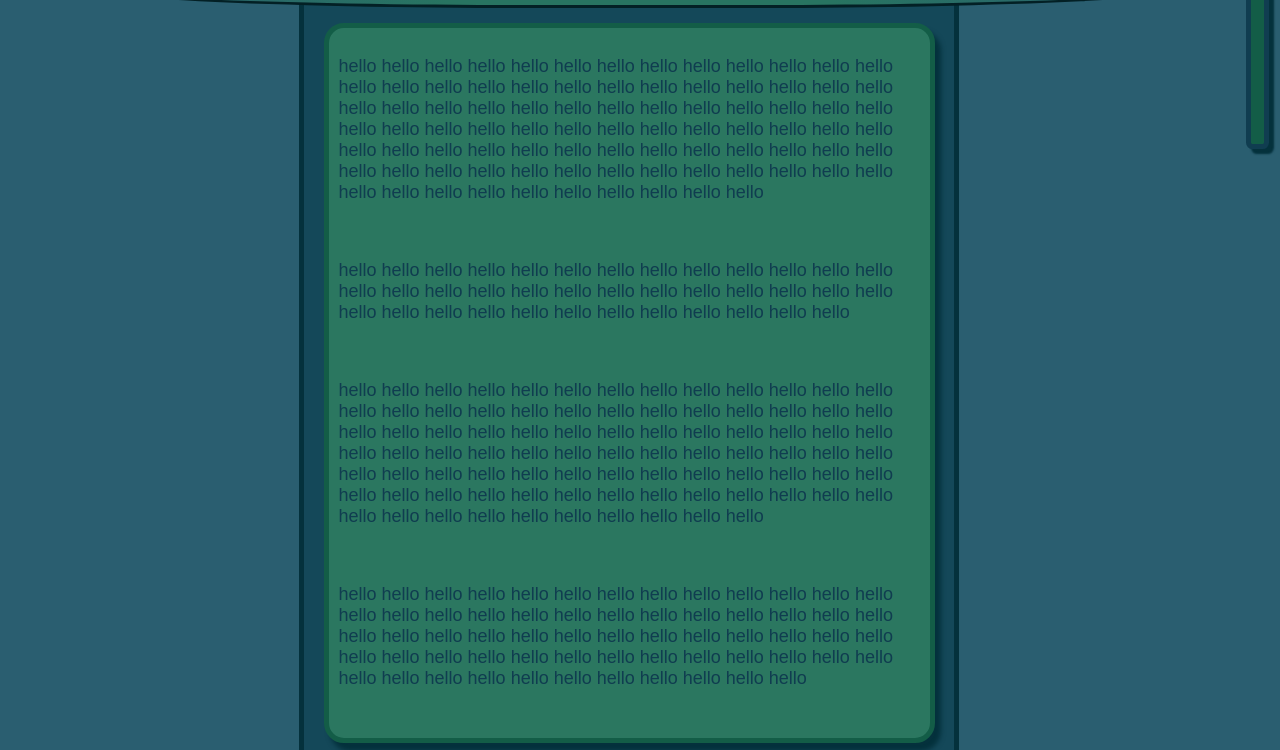
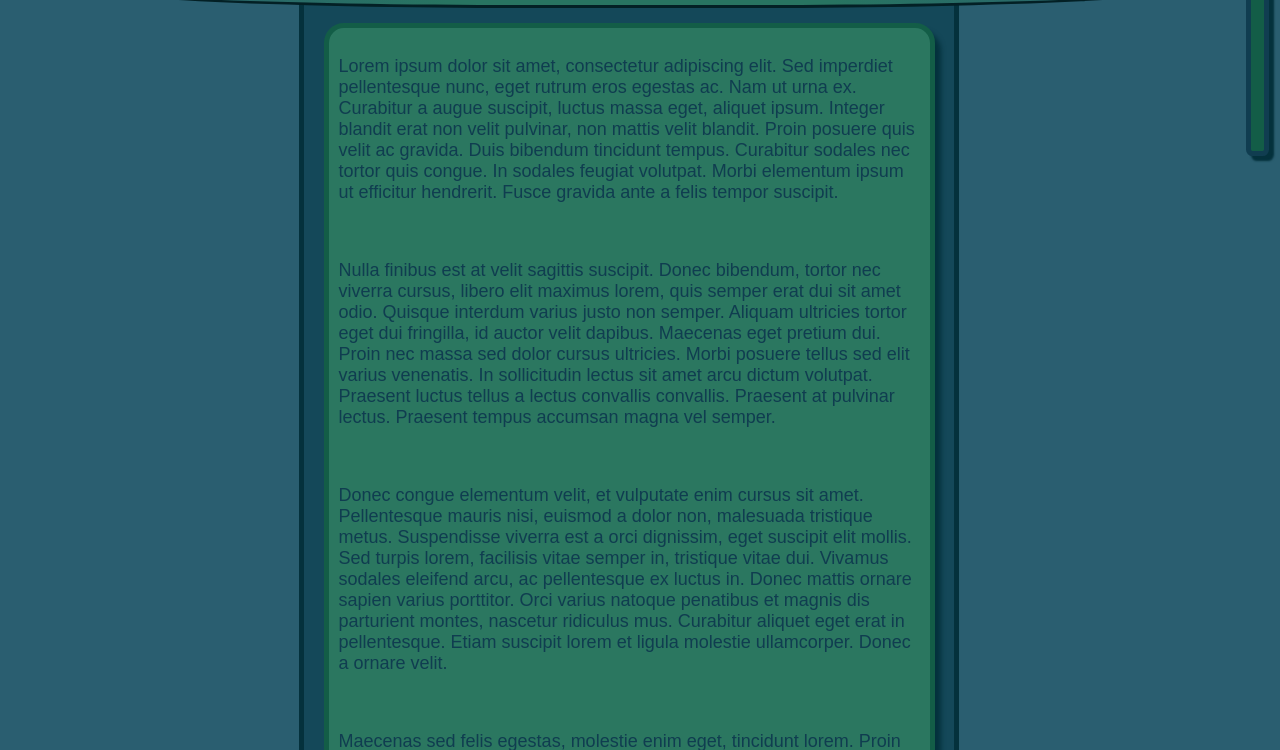
Before and after one commit to Prytherchs/Scroll_Animation, a plain HTML site: page index.html in a window 1280 px wide. Shown: the part 50-800 px from the top of the page. Drawn offline with nearby package versions, Linux system fonts and the light colour scheme.

Commit message:
updated text

```diff
--- a/index.html
+++ b/index.html
@@ -26,131 +26,33 @@
     <div id="newbody">
         <div id="mainpage">
             <article id="Section 1">
-                <p>hello hello hello hello hello hello hello hello hello hello hello hello hello
-                    hello hello hello hello hello hello hello hello hello hello hello hello hello
-                    hello hello hello hello hello hello hello hello hello hello hello hello
-                    hello hello hello hello hello hello hello hello hello hello hello hello hello
-                    hello hello hello hello hello hello hello hello hello hello hello hello
-                    hello hello hello hello hello hello hello hello hello hello hello hello hello
-                    hello hello hello hello hello hello hello hello hello hello hello hello
-                </p>
+                <p>Lorem ipsum dolor sit amet, consectetur adipiscing elit. Sed imperdiet pellentesque nunc, eget rutrum eros egestas ac. Nam ut urna ex. Curabitur a augue suscipit, luctus massa eget, aliquet ipsum. Integer blandit erat non velit pulvinar, non mattis velit blandit. Proin posuere quis velit ac gravida. Duis bibendum tincidunt tempus. Curabitur sodales nec tortor quis congue. In sodales feugiat volutpat. Morbi elementum ipsum ut efficitur hendrerit. Fusce gravida ante a felis tempor suscipit.</p>
                 <br>
-                <p>hello hello hello hello hello hello hello hello hello hello hello hello hello
-                    hello hello hello hello hello hello hello hello hello hello hello hello hello
-                    hello hello hello hello hello hello hello hello hello hello hello hello
-                </p>
+                <p>Nulla finibus est at velit sagittis suscipit. Donec bibendum, tortor nec viverra cursus, libero elit maximus lorem, quis semper erat dui sit amet odio. Quisque interdum varius justo non semper. Aliquam ultricies tortor eget dui fringilla, id auctor velit dapibus. Maecenas eget pretium dui. Proin nec massa sed dolor cursus ultricies. Morbi posuere tellus sed elit varius venenatis. In sollicitudin lectus sit amet arcu dictum volutpat. Praesent luctus tellus a lectus convallis convallis. Praesent at pulvinar lectus. Praesent tempus accumsan magna vel semper.</p>
                 <br>
-                <p>hello hello hello hello hello hello hello hello hello hello hello hello hello
-                    hello hello hello hello hello hello hello hello hello hello hello hello hello
-                    hello hello hello hello hello hello hello hello hello hello hello hello
-                    hello hello hello hello hello hello hello hello hello hello hello hello hello
-                    hello hello hello hello hello hello hello hello hello hello hello hello
-                    hello hello hello hello hello hello hello hello hello hello hello hello hello
-                    hello hello hello hello hello hello hello hello hello hello hello hello
-                </p>
+                <p>Donec congue elementum velit, et vulputate enim cursus sit amet. Pellentesque mauris nisi, euismod a dolor non, malesuada tristique metus. Suspendisse viverra est a orci dignissim, eget suscipit elit mollis. Sed turpis lorem, facilisis vitae semper in, tristique vitae dui. Vivamus sodales eleifend arcu, ac pellentesque ex luctus in. Donec mattis ornare sapien varius porttitor. Orci varius natoque penatibus et magnis dis parturient montes, nascetur ridiculus mus. Curabitur aliquet eget erat in pellentesque. Etiam suscipit lorem et ligula molestie ullamcorper. Donec a ornare velit.</p>
                 <br>
-                <p>hello hello hello hello hello hello hello hello hello hello hello hello hello
-                    hello hello hello hello hello hello hello hello hello hello hello hello hello
-                    hello hello hello hello hello hello hello hello hello hello hello hello
-                    hello hello hello hello hello hello hello hello hello hello hello hello hello
-                    hello hello hello hello hello hello hello hello hello hello hello hello
-                </p>
+                <p>Maecenas sed felis egestas, molestie enim eget, tincidunt lorem. Proin sodales, nulla non vulputate vehicula, turpis elit pretium erat, non faucibus diam est nec tellus. Donec consequat massa ut tortor mollis, eget pharetra est volutpat. Nam varius neque eget faucibus accumsan. Proin et feugiat velit. Vivamus laoreet mollis mauris sit amet vestibulum. Suspendisse tincidunt, eros id convallis dictum, arcu dui pretium nisl, ultricies dapibus ligula felis quis nisl. Etiam aliquet placerat turpis at congue. Donec bibendum lacus risus, a feugiat turpis dignissim at.</p>
                 <br>
             </article>
             <article id="Section 2">
-                <p>hello hello hello hello hello hello hello hello hello hello hello hello hello
-                    hello hello hello hello hello hello hello hello hello hello hello hello hello
-                    hello hello hello hello hello hello hello hello hello hello hello hello
-                    hello hello hello hello hello hello hello hello hello hello hello hello hello
-                    hello hello hello hello hello hello hello hello hello hello hello hello
-                    hello hello hello hello hello hello hello hello hello hello hello hello hello
-                    hello hello hello hello hello hello hello hello hello hello hello hello
-                </p>
+                <p>Duis vel orci pretium, tristique sapien nec, iaculis sapien. Class aptent taciti sociosqu ad litora torquent per conubia nostra, per inceptos himenaeos. Aliquam accumsan fringilla tempor. Pellentesque eu nisl risus. Vestibulum rutrum convallis ipsum at mattis. Suspendisse placerat mauris commodo efficitur dignissim. Vestibulum eu felis ex. Morbi ipsum lorem, finibus in sollicitudin sit amet, vestibulum lacinia tortor. Phasellus dictum massa ac tellus maximus vulputate.</p>
                 <br>
-                <p>hello hello hello hello hello hello hello hello hello hello hello hello hello
-                    hello hello hello hello hello hello hello hello hello hello hello hello hello
-                    hello hello hello hello hello hello hello hello hello hello hello hello
-                </p>
+                <p>Suspendisse id massa nec neque imperdiet molestie et eu lectus. Praesent semper at enim id pellentesque. In hac habitasse platea dictumst. In purus dui, sollicitudin sed ornare at, lacinia volutpat turpis. Sed in ligula pharetra, porta velit sit amet, ultricies mi. Sed pretium ligula nec velit efficitur, vitae bibendum quam sagittis. Sed accumsan, nisi vitae egestas auctor, felis felis sollicitudin lacus, at pulvinar leo tellus eget turpis. Proin placerat lobortis massa et gravida. Vivamus nisl quam, malesuada ac tristique ac, condimentum a nisl. Nunc neque leo, commodo id quam eu, pharetra scelerisque nisi. Aliquam erat volutpat. Vestibulum sapien mi, varius sit amet augue id, lobortis auctor nisi. Ut efficitur auctor nisi id hendrerit. Donec et ante nisl. Aliquam a lacus eget metus placerat porta.</p>
                 <br>
-                <p>hello hello hello hello hello hello hello hello hello hello hello hello hello
-                    hello hello hello hello hello hello hello hello hello hello hello hello hello
-                    hello hello hello hello hello hello hello hello hello hello hello hello
-                    hello hello hello hello hello hello hello hello hello hello hello hello hello
-                    hello hello hello hello hello hello hello hello hello hello hello hello
-                    hello hello hello hello hello hello hello hello hello hello hello hello hello
-                    hello hello hello hello hello hello hello hello hello hello hello hello
-                </p>
+                <p>Maecenas mattis purus sit amet tortor imperdiet, ac elementum augue lacinia. Cras id vehicula ligula. Phasellus imperdiet viverra tincidunt. Proin neque nunc, suscipit sed lorem a, placerat ullamcorper purus. Mauris ornare imperdiet libero, non fermentum nunc pulvinar et. Mauris et dolor orci. Interdum et malesuada fames ac ante ipsum primis in faucibus.</p>
                 <br>
-                <p>hello hello hello hello hello hello hello hello hello hello hello hello hello
-                    hello hello hello hello hello hello hello hello hello hello hello hello hello
-                    hello hello hello hello hello hello hello hello hello hello hello hello
-                    hello hello hello hello hello hello hello hello hello hello hello hello hello
-                    hello hello hello hello hello hello hello hello hello hello hello hello
-                </p>
+                <p>Nam volutpat sem vitae lectus facilisis tempus quis ut arcu. In hendrerit erat id venenatis pulvinar. Proin accumsan, libero eget feugiat gravida, felis est bibendum ante, at pulvinar nunc nisl nec urna. Mauris suscipit sapien in velit interdum condimentum. Fusce venenatis, ex et dignissim finibus, ex neque sagittis nunc, vitae egestas velit velit vitae erat. Mauris pulvinar ut erat at imperdiet. Duis fringilla, massa id fermentum accumsan, turpis erat feugiat lorem, eu posuere mi ex quis leo. Vivamus in convallis turpis. Donec quis urna ac mi varius mollis vel sed ipsum. Nunc cursus ultricies velit, ut sagittis orci lobortis id. Morbi volutpat mauris nec lectus volutpat dictum.</p>
                 <br>
             </article>
             <article id="Section 3">
-                <p>hello hello hello hello hello hello hello hello hello hello hello hello hello
-                    hello hello hello hello hello hello hello hello hello hello hello hello hello
-                    hello hello hello hello hello hello hello hello hello hello hello hello
-                    hello hello hello hello hello hello hello hello hello hello hello hello hello
-                    hello hello hello hello hello hello hello hello hello hello hello hello
-                    hello hello hello hello hello hello hello hello hello hello hello hello hello
-                    hello hello hello hello hello hello hello hello hello hello hello hello
-                </p>
+                <p>Nulla ut viverra tortor. Duis sodales pellentesque ex nec placerat. In fermentum nisl eu felis imperdiet, non eleifend justo tempus. Praesent dolor ipsum, ultricies et tincidunt ut, sollicitudin quis ligula. Proin vitae ornare orci, et luctus massa. Etiam at rhoncus justo, vel lobortis purus. Proin in imperdiet purus, nec ultricies ante.</p>
                 <br>
-                <p>hello hello hello hello hello hello hello hello hello hello hello hello hello
-                    hello hello hello hello hello hello hello hello hello hello hello hello hello
-                    hello hello hello hello hello hello hello hello hello hello hello hello
-                </p>
+                <p>Pellentesque id metus nisi. In ornare faucibus porta. Sed dapibus, sem non sagittis sodales, leo massa ultrices odio, id commodo mauris arcu at lorem. Vivamus aliquet vulputate mollis. Integer vestibulum urna quis turpis commodo, id feugiat libero elementum. Pellentesque consectetur faucibus nunc. Sed in dui imperdiet, posuere urna eu, euismod quam. Integer pretium ligula in mi pharetra, et commodo mi aliquet. Morbi scelerisque posuere nunc, vitae facilisis purus rutrum ut. Proin quam ipsum, ultricies sed accumsan quis, iaculis nec arcu. Sed quis sodales erat, ut imperdiet metus.</p>
                 <br>
-                <p>hello hello hello hello hello hello hello hello hello hello hello hello hello
-                    hello hello hello hello hello hello hello hello hello hello hello hello hello
-                    hello hello hello hello hello hello hello hello hello hello hello hello
-                    hello hello hello hello hello hello hello hello hello hello hello hello hello
-                    hello hello hello hello hello hello hello hello hello hello hello hello
-                    hello hello hello hello hello hello hello hello hello hello hello hello hello
-                    hello hello hello hello hello hello hello hello hello hello hello hello
-                </p>
+                <p>Donec eu dapibus diam. Morbi tincidunt nec libero consectetur laoreet. Quisque vel orci dui. Proin accumsan faucibus est, vel ornare lacus gravida varius. Fusce et neque nec velit tempor mattis eget a turpis. Integer pretium a dui non ullamcorper. Proin et dictum augue. In a tincidunt arcu. Vivamus pretium velit at facilisis aliquet. Nam id tincidunt lacus, et facilisis turpis. Mauris vehicula nisl et orci accumsan commodo. Aenean rhoncus feugiat mi. Suspendisse in mauris varius, bibendum ex malesuada, iaculis orci.</p>
                 <br>
-                <p>hello hello hello hello hello hello hello hello hello hello hello hello hello
-                    hello hello hello hello hello hello hello hello hello hello hello hello hello
-                    hello hello hello hello hello hello hello hello hello hello hello hello
-                    hello hello hello hello hello hello hello hello hello hello hello hello hello
-                    hello hello hello hello hello hello hello hello hello hello hello hello
-                </p>
-                <br>
-            </article>
-            <article id="Section 4">
-                <p>hello hello hello hello hello hello hello hello hello hello hello hello hello
-                    hello hello hello hello hello hello hello hello hello hello hello hello hello
-                    hello hello hello hello hello hello hello hello hello hello hello hello
-                    hello hello hello hello hello hello hello hello hello hello hello hello hello
-                    hello hello hello hello hello hello hello hello hello hello hello hello
-                    hello hello hello hello hello hello hello hello hello hello hello hello hello
-                    hello hello hello hello hello hello hello hello hello hello hello hello
-                </p>
-                <br>
-                <p>hello hello hello hello hello hello hello hello hello hello hello hello hello
-                    hello hello hello hello hello hello hello hello hello hello hello hello hello
-                    hello hello hello hello hello hello hello hello hello hello hello hello
-                </p>
-                <br>
-                <p>hello hello hello hello hello hello hello hello hello hello hello hello hello
-                    hello hello hello hello hello hello hello hello hello hello hello hello hello
-                    hello hello hello hello hello hello hello hello hello hello hello hello
-                    hello hello hello hello hello hello hello hello hello hello hello hello hello
-                    hello hello hello hello hello hello hello hello hello hello hello hello
-                    hello hello hello hello hello hello hello hello hello hello hello hello hello
-                    hello hello hello hello hello hello hello hello hello hello hello hello
-                </p>
-                <br>
-                <p>hello hello hello hello hello hello hello hello hello hello hello hello hello
-                    hello hello hello hello hello hello hello hello hello hello hello hello hello
-                    hello hello hello hello hello hello hello hello hello hello hello hello
-                    hello hello hello hello hello hello hello hello hello hello hello hello hello
-                    hello hello hello hello hello hello hello hello hello hello hello hello
-                </p>
+                <p>Nullam a convallis mi. Pellentesque tempus nisi neque, id tincidunt dolor condimentum at. Sed id ligula sed nisi tincidunt tincidunt vitae sagittis justo. Mauris ut dui tempus, luctus neque vitae, mattis sem. Duis purus libero, imperdiet a nunc quis, congue euismod tellus. Fusce venenatis mi non magna tempor lobortis. Vivamus id lobortis nulla. Sed eget sollicitudin odio. Sed nec velit nisi. Praesent pellentesque viverra erat, ac tincidunt massa malesuada ut. Sed finibus leo et neque interdum volutpat. Suspendisse potenti.</p>
                 <br>
             </article>
             <button>Scroll Up!</button>
```
